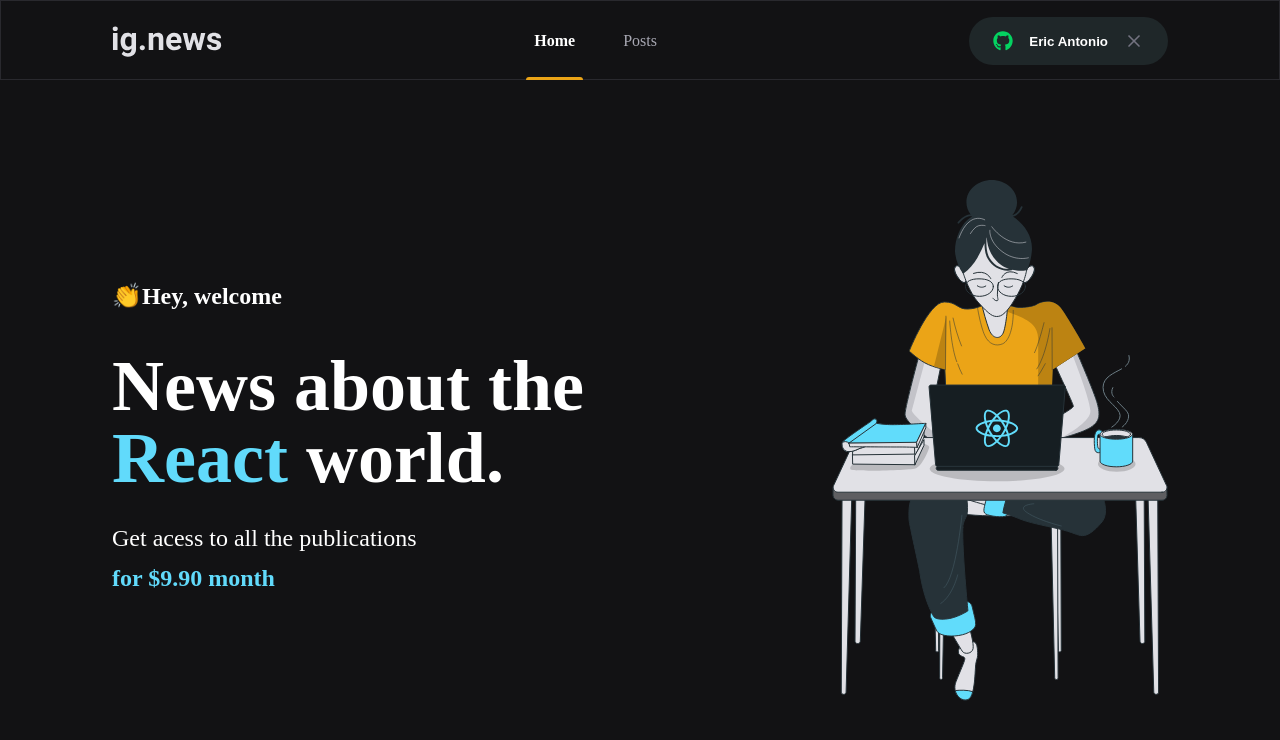
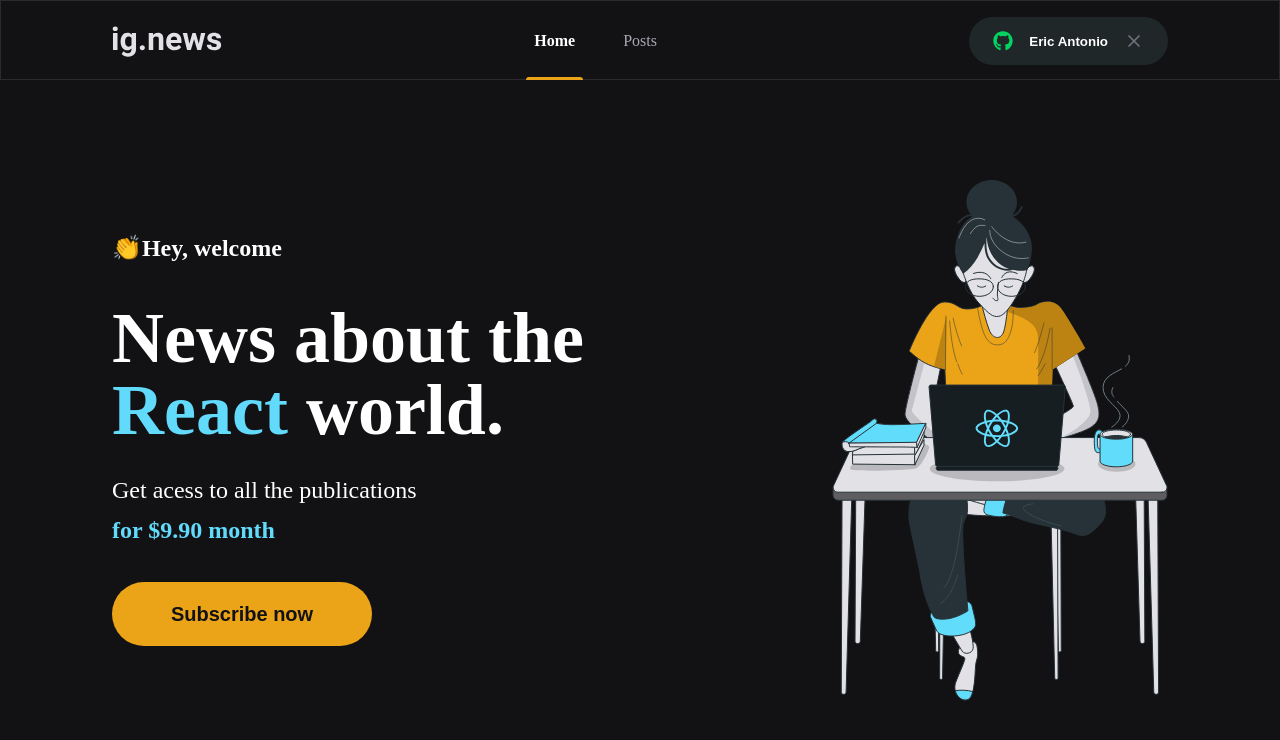
Before and after one commit to eric-antonio/ignews, a Next.js app: page / in a window 1280 px wide. Shown: the top 740 px of the page. Built offline with nearby package versions, Linux system fonts and the light colour scheme.

Commit message:
home done

```diff
--- /dev/null
+++ b/src/components/SubScribeButton/index.tsx
@@ -0,0 +1,13 @@
+import React from "react";
+import styles from "./styles.module.scss";
+
+function SubScribeButton() {
+  return (
+    <button type="button" className={styles.subScribeButton}>
+      {" "}
+      Subscribe now{" "}
+    </button>
+  );
+}
+
+export default SubScribeButton;
--- /dev/null
+++ b/src/components/SubScribeButton/styles.module.scss
@@ -0,0 +1,21 @@
+.subScribeButton {
+  height: 4rem;
+  width: 260px;
+  border: 0;
+  border-radius: 2rem;
+  color: var(--gray-900);
+  background: var(--yellow-500);
+  font-size: 1.25rem;
+  font-weight: bold;
+
+  display: flex;
+  align-items: center;
+  justify-content: center;
+
+
+
+  &:hover {
+    filter: brightness(0.8);
+    transition: 0.2s;
+  }
+}
--- a/src/pages/home.module.scss
+++ b/src/pages/home.module.scss
@@ -36,4 +36,7 @@
       font-weight: bold;
     }
   }
+  button{
+    margin-top: 2rem;
+  }
 }
--- a/src/pages/index.tsx
+++ b/src/pages/index.tsx
@@ -1,5 +1,6 @@
 import Head from "next/head";
 import styles from "./home.module.scss";
+import SubScribeButton from "@/components/SubScribeButton";
 export default function Home() {
   return (
     <>
@@ -16,8 +17,11 @@
             Get acess to all the publications <br />
             <span className={styles.priceSpan}> for $9.90 month</span>
           </p>
+        <SubScribeButton/>
         </section>
         <img src="/images/mulher.svg" alt="GirlCoding" />
+
+
       </main>
     </>
   );
```
